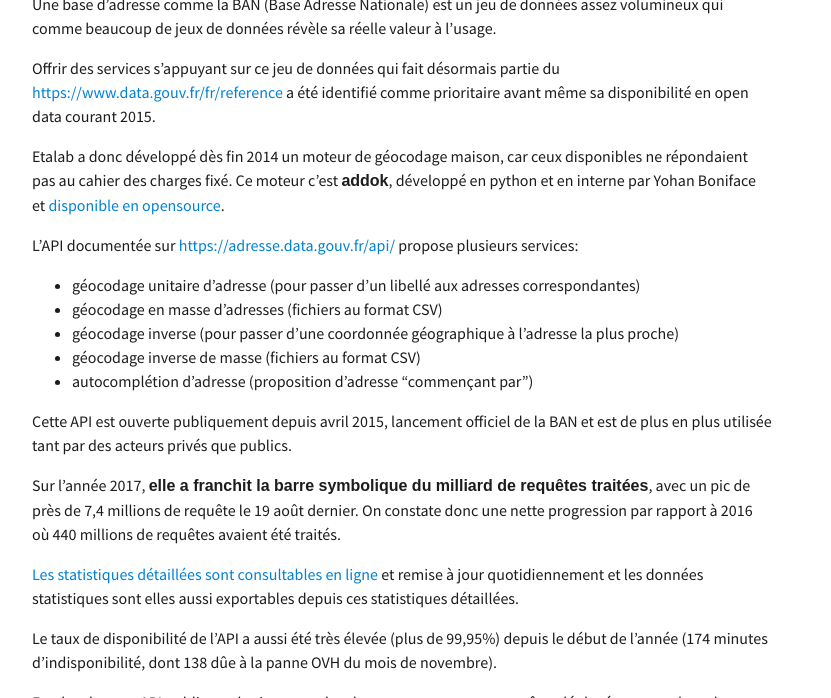
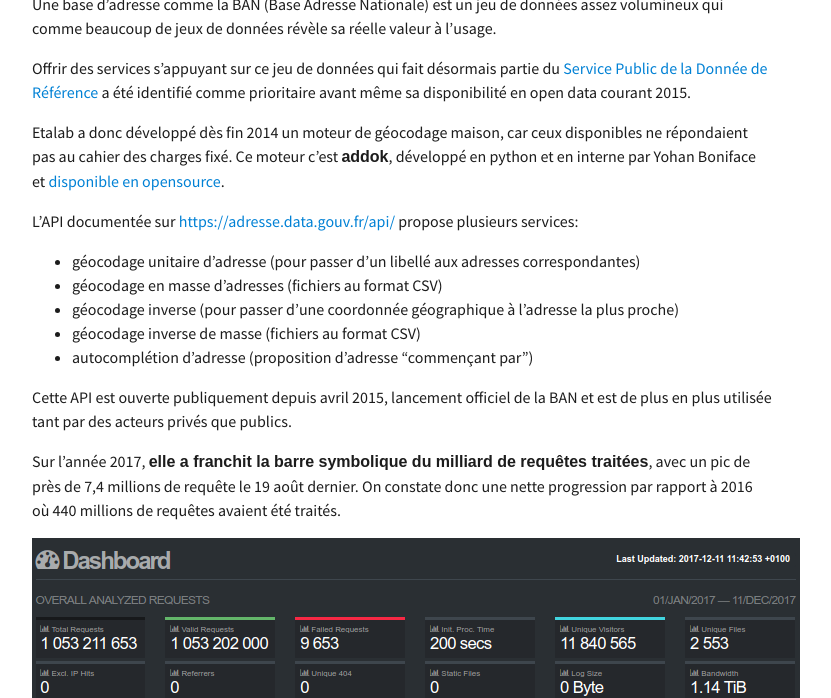
Before and after one commit to etalab/calendrier-lavent, a Jekyll site: the page built from _posts/2017-12-11-ban.md, in a window 1280 px wide and 900 px high, scrolled down 747 px, cut to the strip 202-900 px from the top of the window. Shown: the whole strip, without its empty margins (238-1069 px from the left). Built offline with Jekyll 4.4.1, drawn with Linux system fonts in a browser that asks for light colours; some web fonts are replaced; our own code applies the rules of GitHub Pages for plain Markdown files; comment, search, counter and statistics services are not loaded.

Commit message:
ajout d'une illustration

```diff
--- a/_posts/2017-12-11-ban.md
+++ b/_posts/2017-12-11-ban.md
@@ -14,7 +14,7 @@ Une Base Adresse c'est bien, une API de géocodage c'est encore mieux !
 
 Une base d'adresse comme la BAN (Base Adresse Nationale) est un jeu de données assez volumineux qui comme beaucoup de jeux de données révèle sa réelle valeur à l'usage.
 
-Offrir des services s'appuyant sur ce jeu de données qui fait désormais partie du [https://www.data.gouv.fr/fr/reference](Service Public de la Donnée de Référence) a été identifié comme prioritaire avant même sa disponibilité en open data courant 2015.
+Offrir des services s'appuyant sur ce jeu de données qui fait désormais partie du [Service Public de la Donnée de Référence](https://www.data.gouv.fr/fr/reference) a été identifié comme prioritaire avant même sa disponibilité en open data courant 2015.
 
 Etalab a donc développé dès fin 2014 un moteur de géocodage maison, car ceux disponibles ne répondaient pas au cahier des charges fixé. Ce moteur c'est **addok**, développé en python et en interne par Yohan Boniface et [disponible en opensource](https://github.com/addok/addok).
 
@@ -30,6 +30,8 @@ Cette API est ouverte publiquement depuis avril 2015, lancement officiel de la B
 
 Sur l'année 2017, **elle a franchit la barre symbolique du milliard de requêtes traitées**, avec un pic de près de 7,4 millions de requête le 19 août dernier. On constate donc une nette progression par rapport à 2016 où 440 millions de requêtes avaient été traités.
 
+![Dashboard de l'API de géocodage de la BAN]({{ 'assets/images/stats-addok-ban.png' | relative_url }})
+
 [Les statistiques détaillées sont consultables en ligne](https://adresse.data.gouv.fr/data/stats/stats-api.html) et remise à jour quotidiennement et les données statistiques sont elles aussi exportables depuis ces statistiques détaillées.
 
 Le taux de disponibilité de l'API a aussi été très élevée (plus de 99,95%) depuis le début de l'année (174 minutes d'indisponibilité, dont 138 dûe à la panne OVH du mois de novembre).
```
